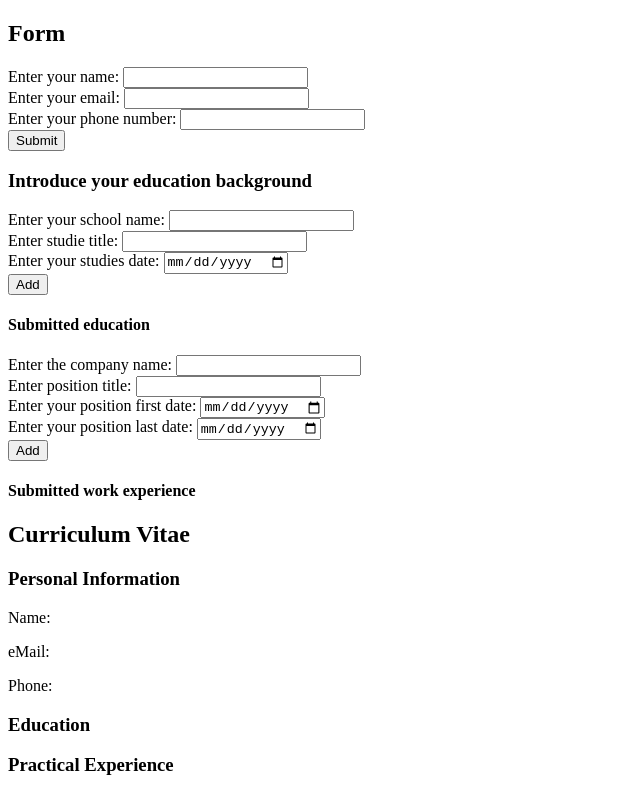
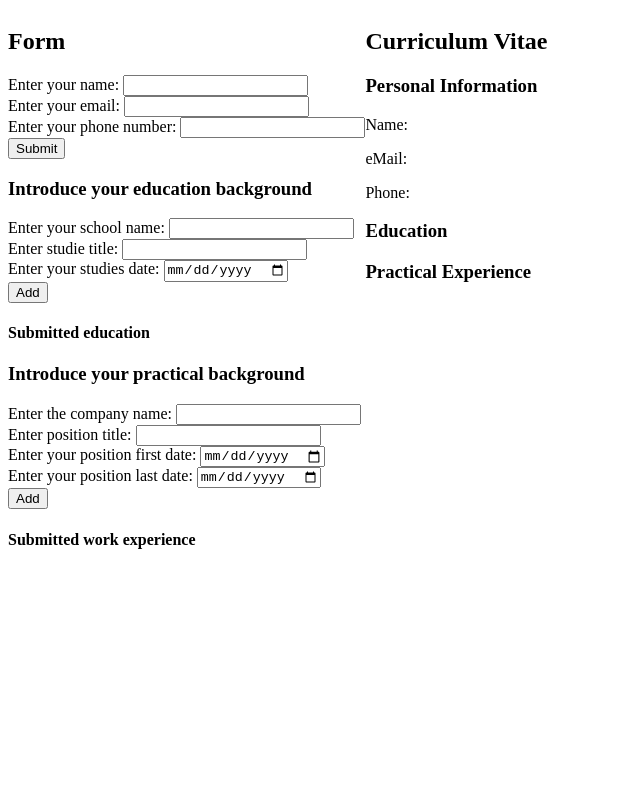
Before and after one commit to marcaixs/cv-application, a React (Vite) app: page / in a window 1280 px wide. Shown: the whole page, without its empty margins (0-640 px from the left). Built offline with nearby package versions, Linux system fonts and the light colour scheme.

Commit message:
add title for the inputs

```diff
--- a/src/components/InputsPractical.jsx
+++ b/src/components/InputsPractical.jsx
@@ -1,6 +1,7 @@
 export default function InputsPractical({localPractical, setLocalPractical, practical, onClick}){
     return(
         <>
+        <h3>Introduce your practical background</h3>
          <div className="form-practical-input">
                 <label htmlFor="company">Enter the company name: </label>
                 <input type="text"
--- a/src/styles/App.css
+++ b/src/styles/App.css
@@ -0,0 +1,4 @@
+.app-container{
+    display: flex;
+
+}
```
